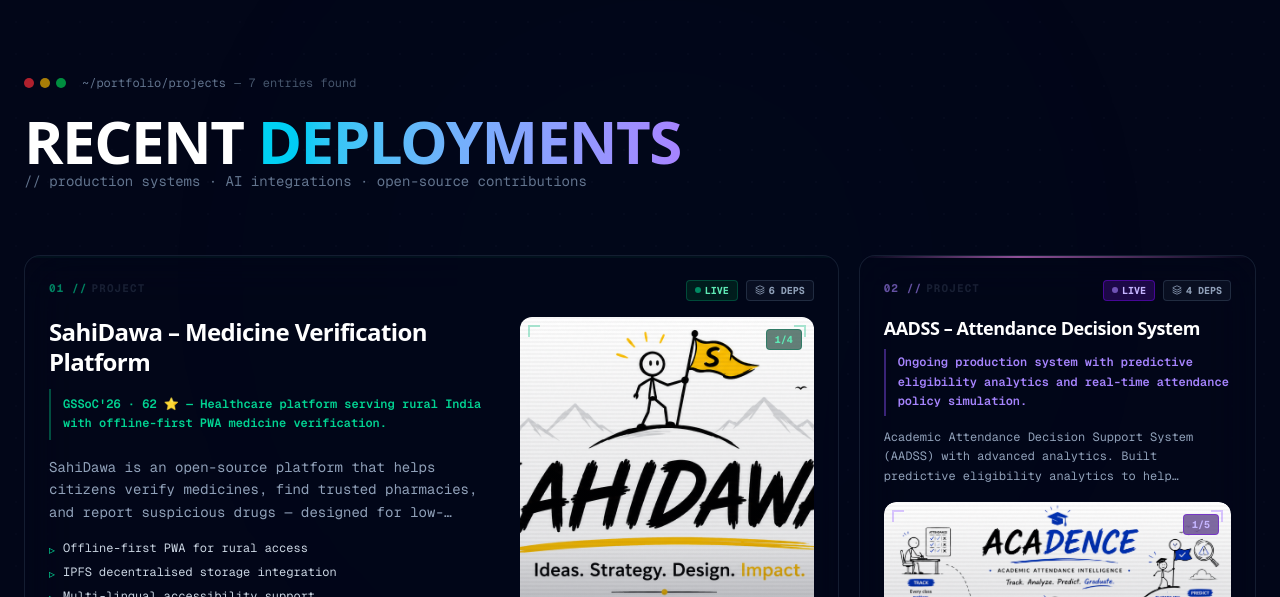
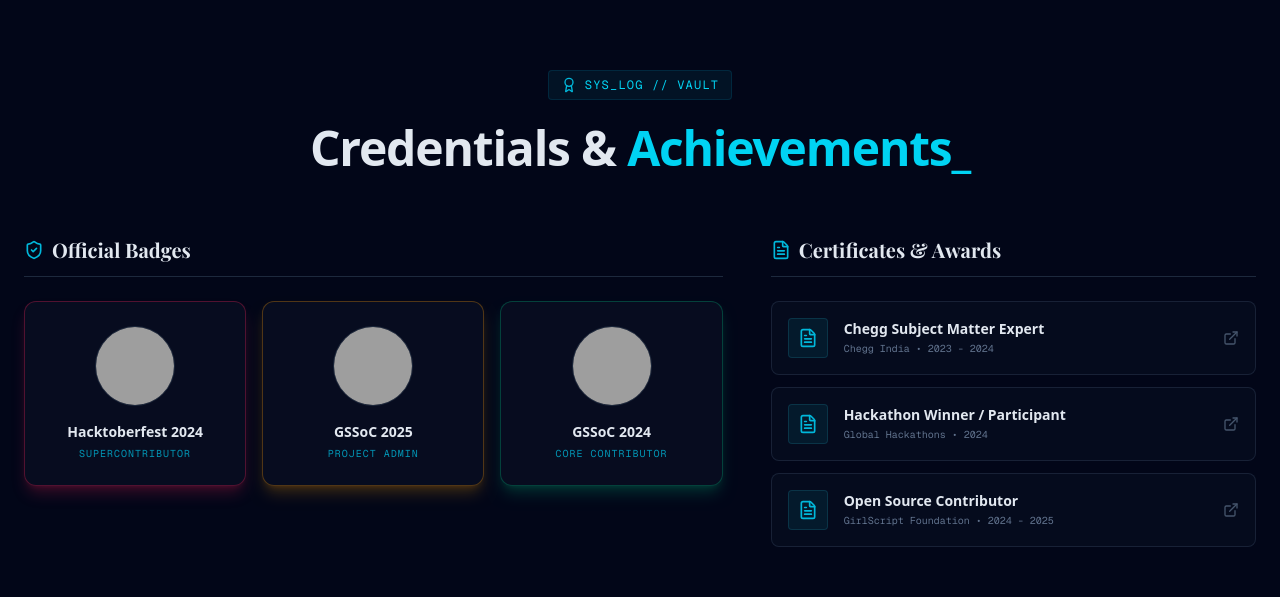
Before and after one commit to dipexplorer/PORTFOLIO, a Next.js app: page / in a window 1280 px wide. Shown: the part 1890-2487 px from the top of the page. Built offline with nearby package versions, Linux system fonts and the light colour scheme; no server answers; grey boxes are pictures that could not be loaded; a web font is replaced by a local one.

Commit message:
feat: add Credentials and Achievements Vault section

```diff
--- a/app/page.tsx
+++ b/app/page.tsx
@@ -3,6 +3,7 @@ import Skills from "@/sections/Skills";
 import Navbar from "@/sections/NavBar";
 import Hero from "@/sections/Hero";
 import Contact from "@/sections/Contact";
+import Credentials from "@/sections/Credentials";
 import AppEffects from "@/components/AppEffects";
 import Book from "@/components/Book";
 
@@ -50,6 +51,9 @@ export default async function Home() {
           </div>
         </section>
 
+        {/* Credentials & Achievements Vault */}
+        <Credentials />
+
         {/* Projects Section */}
         <Projects />
 
--- a/sections/About.tsx
+++ b/sections/About.tsx
@@ -131,7 +131,7 @@ export default function About() {
                                 </p>
 
                                 <div className="mt-auto pt-4 border-t border-cyan-800/30">
-                                    <div className="text-[10px] font-mono text-cyan-500 mb-2 tracking-widest uppercase">// Architected by</div>
+                                    <div className="text-[10px] font-mono text-cyan-500 mb-2 tracking-widest uppercase">{"// Architected by"}</div>
                                     {/* Stylized Signature using serif font */}
                                     <div className="text-3xl font-serif italic text-slate-200 drop-shadow-[0_0_8px_rgba(6,182,212,0.4)]">
                                         Dipjyoti Das
--- /dev/null
+++ b/sections/Credentials.tsx
@@ -0,0 +1,152 @@
+"use client";
+
+import React, { useRef } from "react";
+import { motion, useInView } from "framer-motion";
+import { Award, ShieldCheck, FileText, ExternalLink, Trophy } from "lucide-react";
+
+export default function Credentials() {
+    const containerRef = useRef(null);
+    const isInView = useInView(containerRef, { once: true, margin: "-100px" });
+
+    const badges = [
+        {
+            title: "Hacktoberfest 2024",
+            role: "SuperContributor",
+            image: "/credentials/hacktoberfest-badge.png", // User needs to upload
+            fallbackIcon: <Trophy className="w-10 h-10 text-rose-500" />,
+            glow: "shadow-rose-500/20",
+            border: "border-rose-500/30"
+        },
+        {
+            title: "GSSoC 2025",
+            role: "Project Admin",
+            image: "/credentials/gssoc-admin.png",
+            fallbackIcon: <ShieldCheck className="w-10 h-10 text-amber-500" />,
+            glow: "shadow-amber-500/20",
+            border: "border-amber-500/30"
+        },
+        {
+            title: "GSSoC 2024",
+            role: "Core Contributor",
+            image: "/credentials/gssoc-contributor.png",
+            fallbackIcon: <Award className="w-10 h-10 text-emerald-500" />,
+            glow: "shadow-emerald-500/20",
+            border: "border-emerald-500/30"
+        }
+    ];
+
+    const certificates = [
+        {
+            title: "Chegg Subject Matter Expert",
+            issuer: "Chegg India",
+            date: "2023 - 2024",
+            link: "/credentials/chegg-cert.pdf"
+        },
+        {
+            title: "Hackathon Winner / Participant",
+            issuer: "Global Hackathons",
+            date: "2024",
+            link: "/credentials/hackathon-cert.pdf"
+        },
+        {
+            title: "Open Source Contributor",
+            issuer: "GirlScript Foundation",
+            date: "2024 - 2025",
+            link: "/credentials/gssoc-cert.pdf"
+        }
+    ];
+
+    return (
+        <section id="credentials" className="w-full px-4 py-24 md:px-6 relative overflow-hidden" ref={containerRef}>
+            <div className="mx-auto max-w-7xl relative z-10">
+                {/* Section Header */}
+                <motion.div
+                    initial={{ opacity: 0, y: 20 }}
+                    animate={isInView ? { opacity: 1, y: 0 } : { opacity: 0, y: 20 }}
+                    transition={{ duration: 0.6 }}
+                    className="flex flex-col items-center justify-center mb-16 text-center"
+                >
+                    <div className="inline-flex items-center gap-2 px-3 py-1.5 rounded-sm bg-cyan-950/30 border border-cyan-800/30 mb-6">
+                        <Award className="w-4 h-4 text-cyan-500" />
+                        <span className="text-xs font-mono tracking-widest text-cyan-400 uppercase">SYS_LOG // VAULT</span>
+                    </div>
+                    <h2 className="text-3xl md:text-5xl font-black text-slate-200 tracking-tight">
+                        Credentials & <span className="text-cyan-400">Achievements_</span>
+                    </h2>
+                </motion.div>
+
+                <div className="grid grid-cols-1 lg:grid-cols-12 gap-8 lg:gap-12">
+                    {/* Left: Badges */}
+                    <motion.div
+                        initial={{ opacity: 0, x: -30 }}
+                        animate={isInView ? { opacity: 1, x: 0 } : { opacity: 0, x: -30 }}
+                        transition={{ duration: 0.6, delay: 0.2 }}
+                        className="lg:col-span-7 flex flex-col gap-6"
+                    >
+                        <h3 className="text-xl font-serif font-bold text-slate-200 flex items-center gap-2 border-b border-slate-800 pb-3">
+                            <ShieldCheck className="w-5 h-5 text-cyan-500" />
+                            Official Badges
+                        </h3>
+                        <div className="grid grid-cols-1 sm:grid-cols-3 gap-4">
+                            {badges.map((badge, i) => (
+                                <div key={i} className={`p-6 rounded-xl bg-slate-900/40 border hover:bg-slate-800/60 transition-all group flex flex-col items-center text-center shadow-lg ${badge.glow} ${badge.border}`}>
+                                    <div className="w-20 h-20 mb-4 rounded-full bg-slate-950/80 flex items-center justify-center overflow-hidden border border-slate-800 relative">
+                                        {/* Image overlay (shows if user adds image, otherwise falls back to icon) */}
+                                        <div className="absolute inset-0 flex items-center justify-center opacity-50 group-hover:opacity-100 transition-opacity">
+                                            {badge.fallbackIcon}
+                                        </div>
+                                        {/* React img tag handling missing src gracefully */}
+                                        {/* eslint-disable-next-line @next/next/no-img-element */}
+                                        <img
+                                            src={badge.image}
+                                            alt={badge.title}
+                                            className="w-full h-full object-cover relative z-10"
+                                            onError={(e) => { e.currentTarget.style.display = 'none'; }}
+                                        />
+                                    </div>
+                                    <div className="text-sm font-bold text-slate-200 mb-1">{badge.title}</div>
+                                    <div className="text-[10px] font-mono text-cyan-500/80 uppercase tracking-widest">{badge.role}</div>
+                                </div>
+                            ))}
+                        </div>
+                    </motion.div>
+
+                    {/* Right: Certificates */}
+                    <motion.div
+                        initial={{ opacity: 0, x: 30 }}
+                        animate={isInView ? { opacity: 1, x: 0 } : { opacity: 0, x: 30 }}
+                        transition={{ duration: 0.6, delay: 0.4 }}
+                        className="lg:col-span-5 flex flex-col gap-6"
+                    >
+                        <h3 className="text-xl font-serif font-bold text-slate-200 flex items-center gap-2 border-b border-slate-800 pb-3">
+                            <FileText className="w-5 h-5 text-cyan-500" />
+                            Certificates & Awards
+                        </h3>
+                        <div className="flex flex-col gap-3">
+                            {certificates.map((cert, i) => (
+                                <a
+                                    key={i}
+                                    href={cert.link}
+                                    target="_blank"
+                                    rel="noopener noreferrer"
+                                    className="p-4 rounded-lg bg-slate-900/30 border border-slate-800/80 hover:border-cyan-500/50 transition-colors group flex items-center justify-between"
+                                >
+                                    <div className="flex items-center gap-4">
+                                        <div className="w-10 h-10 rounded bg-cyan-950/40 border border-cyan-900/50 flex items-center justify-center text-cyan-500 group-hover:scale-110 group-hover:bg-cyan-900/60 transition-all">
+                                            <FileText className="w-5 h-5" />
+                                        </div>
+                                        <div>
+                                            <div className="text-sm font-bold text-slate-200 group-hover:text-cyan-400 transition-colors">{cert.title}</div>
+                                            <div className="text-[10px] font-mono text-slate-500 mt-0.5">{cert.issuer} • {cert.date}</div>
+                                        </div>
+                                    </div>
+                                    <ExternalLink className="w-4 h-4 text-slate-600 group-hover:text-cyan-400 transition-colors" />
+                                </a>
+                            ))}
+                        </div>
+                    </motion.div>
+                </div>
+            </div>
+        </section>
+    );
+}
```
